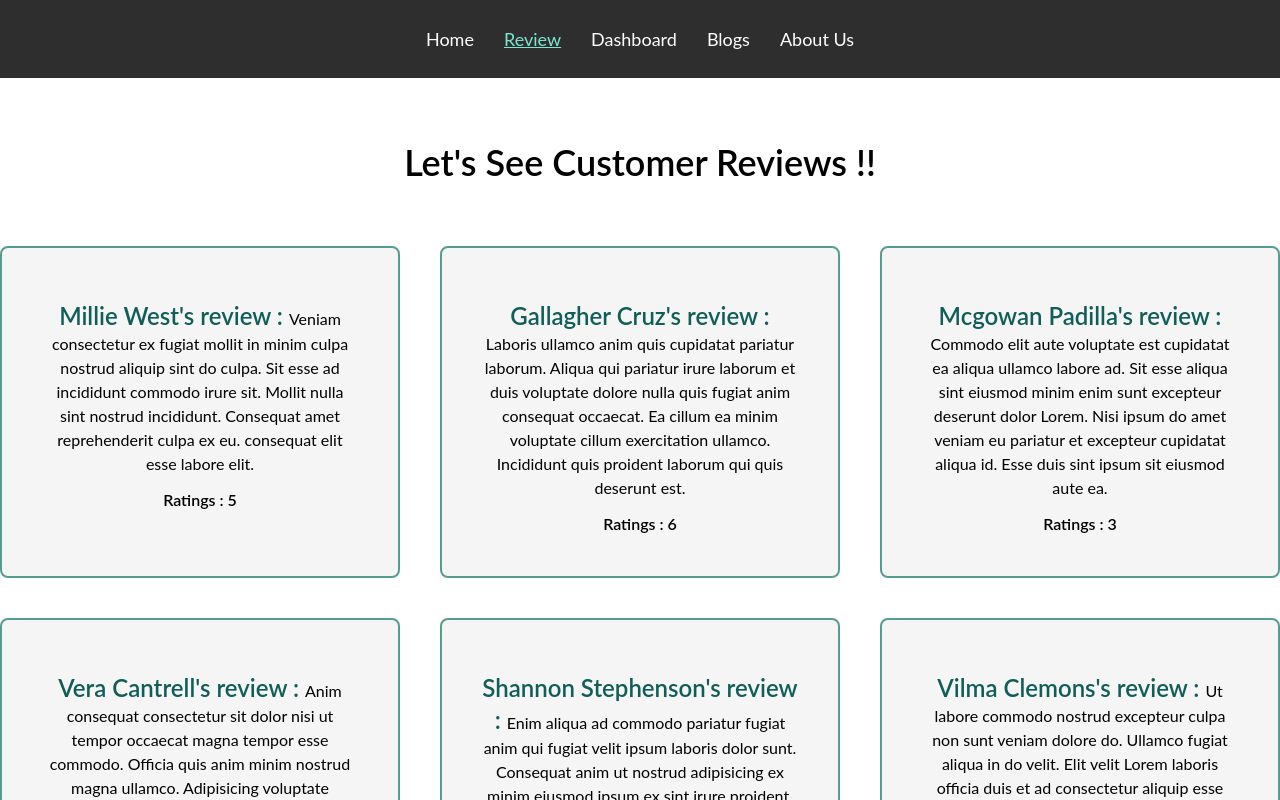
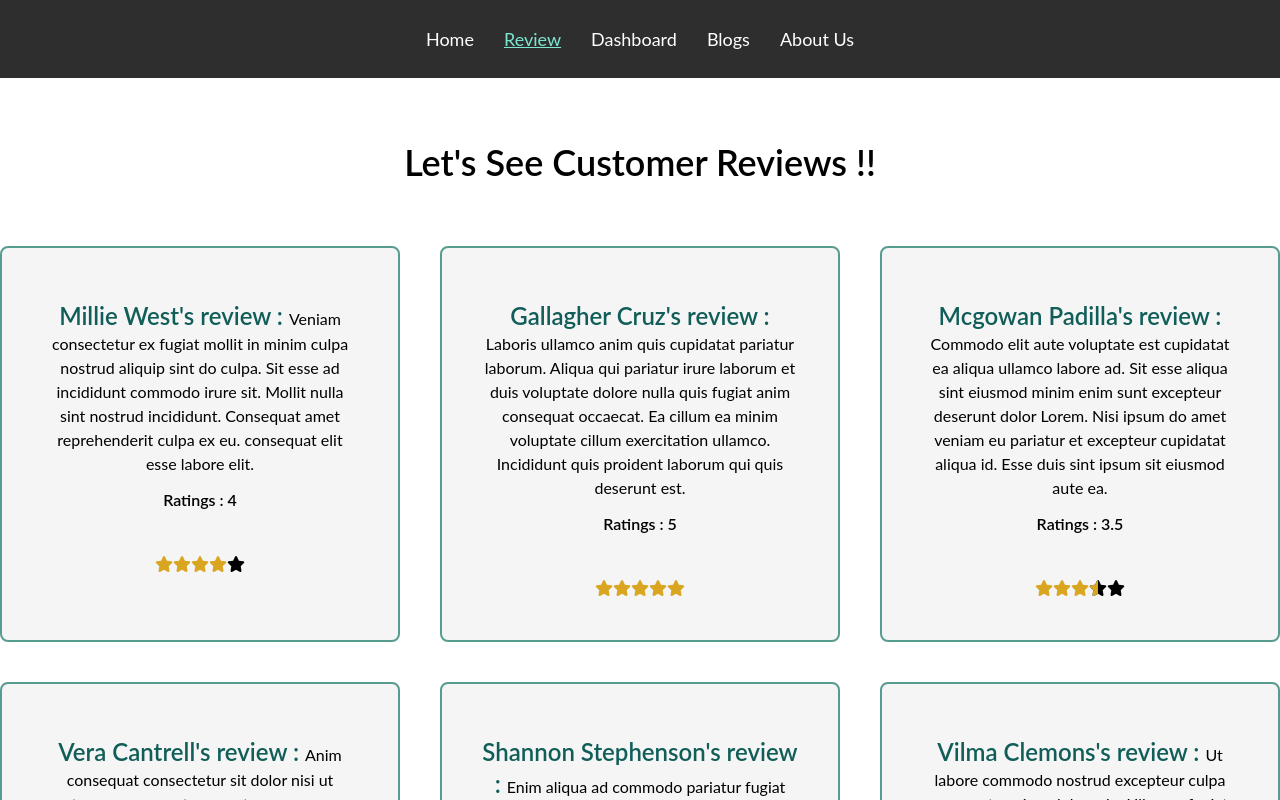
Before and after one commit to Maria-07/Touch-It, a React (Create React App) app: page /review in a window 1280 px wide. Shown: the top 800 px of the page. Built offline with nearby package versions, Linux system fonts and the light colour scheme.

Commit message:
dynamically rating part added

```diff
--- a/package.json
+++ b/package.json
@@ -12,6 +12,7 @@
     "axios": "^0.26.1",
     "react": "^18.0.0",
     "react-dom": "^18.0.0",
+    "react-rating": "^2.0.5",
     "react-router-dom": "^6.3.0",
     "react-scripts": "5.0.0",
     "recharts": "^2.1.9",
--- a/public/review.json
+++ b/public/review.json
@@ -1,34 +1,39 @@
 [
   {
     "id": "6249c4bc339b2201f616390e",
+    "img": "https://images.pexels.com/users/avatars/119720/jonas-kakaroto-688.png?auto=compress&fit=crop&h=256&w=256",
     "index": 0,
-    "rating": 5,
+    "rating": 4,
     "name": "Millie West",
     "review": "Veniam consectetur ex fugiat mollit in minim culpa nostrud aliquip sint do culpa. Sit esse ad incididunt commodo irure sit. Mollit nulla sint nostrud incididunt. Consequat amet reprehenderit culpa ex eu. consequat elit esse labore elit.\r\n"
   },
   {
     "id": "6249c4bc4ae35520478d9178",
+    "img": "https://www.visualelementmedia.com/wp-content/uploads/2015/04/person-4-400x629.jpg",
     "index": 1,
-    "rating": 6,
+    "rating": 5,
     "name": "Gallagher Cruz",
     "review": "Laboris ullamco anim quis cupidatat pariatur laborum. Aliqua qui pariatur irure laborum et duis voluptate dolore nulla quis fugiat anim consequat occaecat. Ea cillum ea minim voluptate cillum exercitation ullamco. Incididunt quis proident laborum qui quis deserunt est.\r\n"
   },
   {
     "id": "6249c4bcda3bf440200b5e66",
+    "img": "https://htai.org/wp-content/uploads/2021/08/Antonio--214x300.jpg",
     "index": 2,
-    "rating": 3,
+    "rating": 3.5,
     "name": "Mcgowan Padilla",
     "review": "Commodo elit aute voluptate est cupidatat ea aliqua ullamco labore ad. Sit esse aliqua sint eiusmod minim enim sunt excepteur deserunt dolor Lorem. Nisi ipsum do amet veniam eu pariatur et excepteur cupidatat aliqua id. Esse duis sint ipsum sit eiusmod aute ea.\r\n"
   },
   {
     "id": "6249c4bcbb59d4b3307b3eba",
+    "img": "https://cdn.psychologytoday.com/sites/default/files/styles/article-inline-half-caption/public/field_blog_entry_images/2018-09/shutterstock_648907024.jpg?itok=0hb44OrI",
     "index": 3,
-    "rating": 3,
+    "rating": 3.2,
     "name": "Vera Cantrell",
     "review": "Anim consequat consectetur sit dolor nisi ut tempor occaecat magna tempor esse commodo. Officia quis anim minim nostrud magna ullamco. Adipisicing voluptate nostrud do tempor occaecat exercitation quis non non quis cillum consectetur.\r\n"
   },
   {
     "id": "6249c4bca5b87176eb9c76ad",
+    "img": "https://cdn.psychologytoday.com/sites/default/files/styles/article-inline-half-caption/public/field_blog_entry_images/2018-09/shutterstock_648907024.jpg?itok=0hb44OrI",
     "index": 4,
     "rating": 3,
     "name": "Shannon Stephenson",
@@ -36,13 +41,15 @@
   },
   {
     "id": "6249c4bcc16f340494ecab0d",
+    "img": "https://cdn.psychologytoday.com/sites/default/files/styles/article-inline-half-caption/public/field_blog_entry_images/2018-09/shutterstock_648907024.jpg?itok=0hb44OrI",
     "index": 5,
-    "rating": 6,
+    "rating": 4,
     "name": "Vilma Clemons",
     "review": "Ut labore commodo nostrud excepteur culpa non sunt veniam dolore do. Ullamco fugiat aliqua in do velit. Elit velit Lorem laboris officia duis et ad consectetur aliquip esse velit tempor. Magna deserunt in veniam aliquip irure in minim est minim ex mollit. Enim mollit culpa voluptate aute consequat qui ex aute aliquip dolore dolor.\r\n"
   },
   {
     "id": "6249c4bc278ea86a7124aec7",
+    "img": "https://cdn.psychologytoday.com/sites/default/files/styles/article-inline-half-caption/public/field_blog_entry_images/2018-09/shutterstock_648907024.jpg?itok=0hb44OrI",
     "index": 6,
     "rating": 5,
     "name": "Ruth Conway",
@@ -50,13 +57,15 @@
   },
   {
     "id": "6249c4bcd48592c632ef2327",
+    "img": "https://cdn.psychologytoday.com/sites/default/files/styles/article-inline-half-caption/public/field_blog_entry_images/2018-09/shutterstock_648907024.jpg?itok=0hb44OrI",
     "index": 7,
-    "rating": 6,
+    "rating": 5,
     "name": "Abby Bond",
     "review": "Deserunt magna incididunt do commodo voluptate ea nisi proident esse laborum nulla esse culpa ut. Ipsum ipsum in sunt anim cupidatat enim. Enim adipisicing duis officia occaecat. Dolor quis velit deserunt cupidatat occaecat cupidatat non commodo et.\r\n"
   },
   {
     "id": "6249c4bce064b5dc7e85edfe",
+    "img": "https://cdn.psychologytoday.com/sites/default/files/styles/article-inline-half-caption/public/field_blog_entry_images/2018-09/shutterstock_648907024.jpg?itok=0hb44OrI",
     "index": 8,
     "rating": 3,
     "name": "Vance Joyce",
--- a/src/component/SingleReview/SingleReview.js
+++ b/src/component/SingleReview/SingleReview.js
@@ -1,4 +1,7 @@
+import { faStar } from "@fortawesome/free-solid-svg-icons";
+import { FontAwesomeIcon } from "@fortawesome/react-fontawesome";
 import React from "react";
+import Rating from "react-rating";
 import "./SingleReview.css";
 
 const SingleReview = ({ reviews }) => {
@@ -12,6 +15,16 @@ const SingleReview = ({ reviews }) => {
         {review}
       </p>
       <p className=" font-semibold">Ratings : {rating}</p>
+      <div className="mt-10">
+        <Rating
+          initialRating={rating}
+          emptySymbol={<FontAwesomeIcon icon={faStar} />}
+          fullSymbol={
+            <FontAwesomeIcon style={{ color: "goldenrod" }} icon={faStar} />
+          }
+          readonly
+        ></Rating>
+      </div>
     </div>
   );
 };
```
Also changed, not shown: 1 other file (tests, documents, lock files or other folders).
